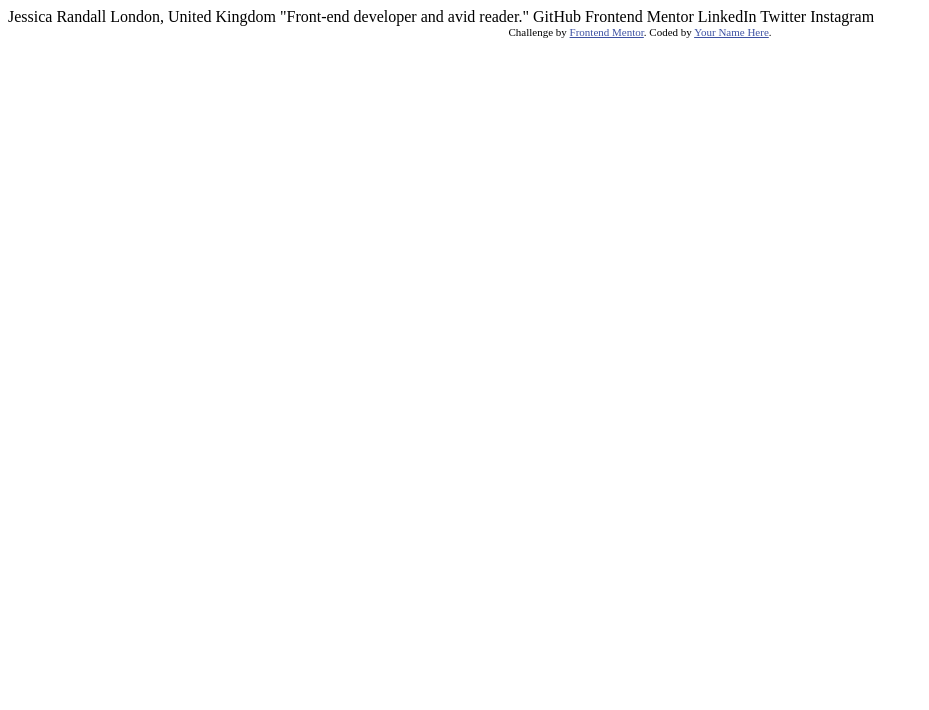
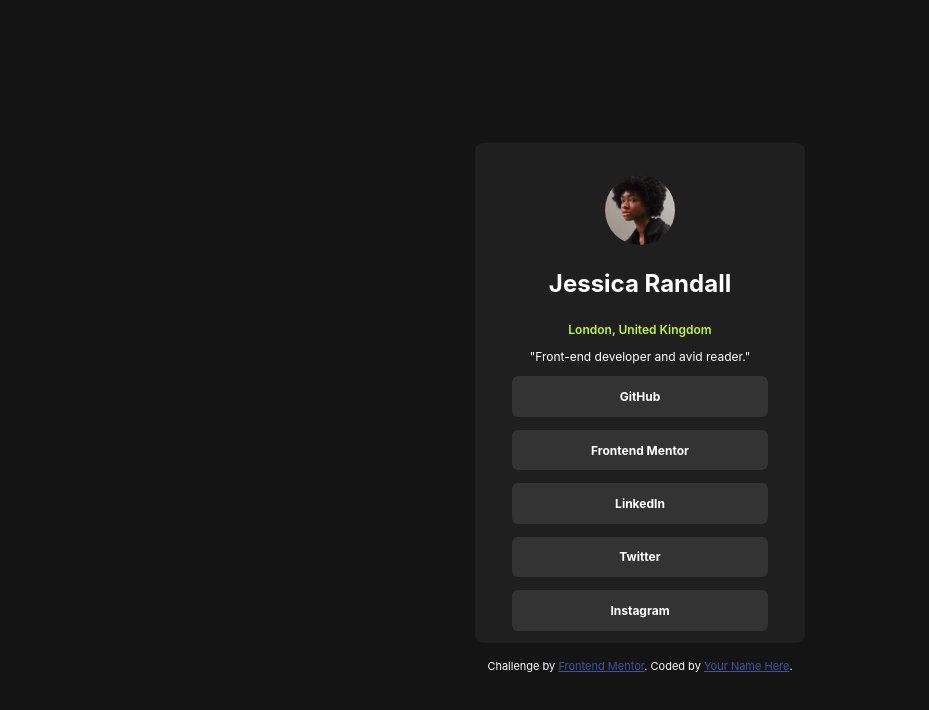
Before and after one commit to darren-2016/social-links-profile, a plain HTML site: page index.html in a window 1280 px wide. Shown: the whole page, without its empty margins (0-929 px from the left). Drawn offline with Linux system fonts and the light colour scheme; a web font is replaced by a local one.

Commit message:
Initial styling

```diff
--- a/index.html
+++ b/index.html
@@ -4,6 +4,8 @@
   <meta charset="UTF-8">
   <meta name="viewport" content="width=device-width, initial-scale=1.0"> <!-- displays site properly based on user's device -->
 
+  <link rel="stylesheet" href="./styles.css">
+  <link href="https://fonts.google.com/specimen/Inter" rel="stylesheet">
   <link rel="icon" type="image/png" sizes="32x32" href="./assets/images/favicon-32x32.png">
 
   <title>Frontend Mentor | Social links profile</title>
@@ -16,15 +18,23 @@
 </head>
 <body>
 
-  Jessica Randall
-  London, United Kingdom
-  "Front-end developer and avid reader."
+  <div class="container">
 
-  GitHub
-  Frontend Mentor
-  LinkedIn
-  Twitter
-  Instagram
+    <div class="avatar">
+      <img src="./assets/images/avatar-jessica.jpeg" alt="avatar image">
+    </div>
+
+    <p class="name">Jessica Randall</p>
+    <p class="location">London, United Kingdom</p>
+    <p class="role">"Front-end developer and avid reader."</p>
+
+    <p class="link">GitHub</p>
+    <p class="link">Frontend Mentor</p>
+    <p class="link">LinkedIn</p>
+    <p class="link">Twitter</p>
+    <p class="link">Instagram</p>
+
+  </div>
 
   <div class="attribution">
     Challenge by <a href="https://www.frontendmentor.io?ref=challenge" target="_blank">Frontend Mentor</a>.
--- /dev/null
+++ b/styles.css
@@ -0,0 +1,88 @@
+:root {
+
+  --clr-green: hsl(75, 94%, 57%);
+  --clr-white: hsl(0, 0%, 100%);
+  --clr-grey: hsl(0, 0%, 20%);
+  --clr-dark-grey: hsl(0, 0%, 12%);
+  --clr-off-black: hsl(0, 0%, 8%);
+
+  --fnt-family: "Inter", sans-serif;
+}
+
+body {
+  font-family: var(--fnt-family);
+  background-color: var(--clr-off-black);
+  min-height: 100vh;
+  display: flex;
+  flex-direction: column;
+  justify-content: center;
+  align-items: center;
+}
+
+.attribution {
+  font-size: 11px;
+  text-align: center;
+  margin-top: 1rem;
+  color: var(--clr-white);
+}
+
+.attribution a {
+  color: hsl(228, 45%, 44%);
+}
+
+.container {
+  background-color: var(--clr-dark-grey);
+  border-width: 1rem;
+  border-color: var(--clr-off-black);
+  border-radius: 0.5rem;
+  max-width: 384px;
+  min-width: 330px;
+}
+
+.container .avatar {
+  display: flex;
+  justify-content: center;
+  margin-top: 2rem;
+}
+
+.container .avatar img {
+  width: 70px;
+  border-radius: 50%;
+}
+
+.container .name {
+  color: var(--clr-white);
+  display: flex;
+  justify-content: center;
+  font-weight: 700;
+  font-size: 24px;
+}
+
+.container .location {
+  color: var(--clr-green);
+  display: flex;
+  justify-content: center;
+  font-weight: 600;
+  font-size: 12px;
+}
+
+.container .role {
+  color: var(--clr-white);
+  display: flex;
+  justify-content: center;
+  font-weight: 400;
+  font-size: 12px;
+}
+
+.container .link {
+  background-color: var(--clr-grey);
+  color: var(--clr-white);
+  display: flex;
+  justify-content: center;
+  font-weight: 700;
+  font-size: 12px;
+  width: 70%;
+  padding: 0.8rem;
+  margin: 0.8rem auto;
+  border-radius: 0.4rem;
+}
```
